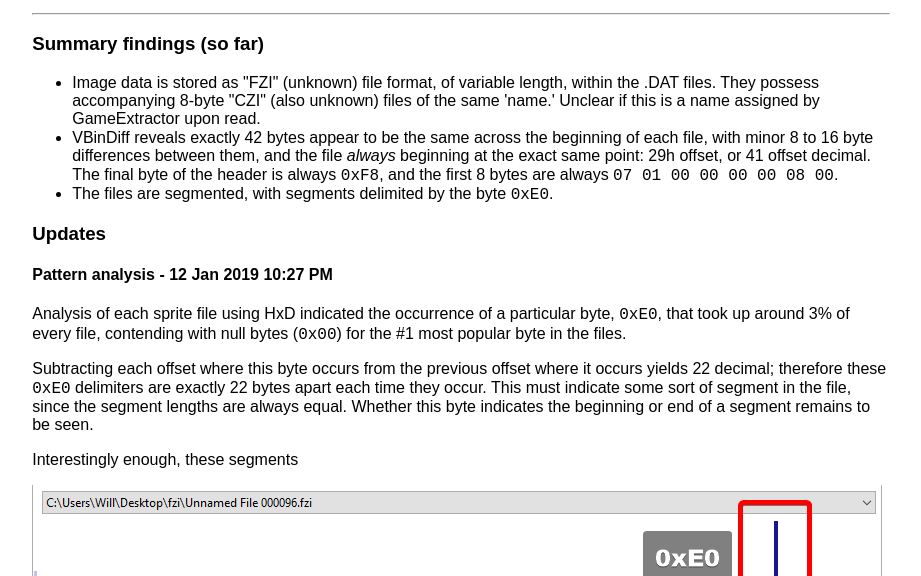
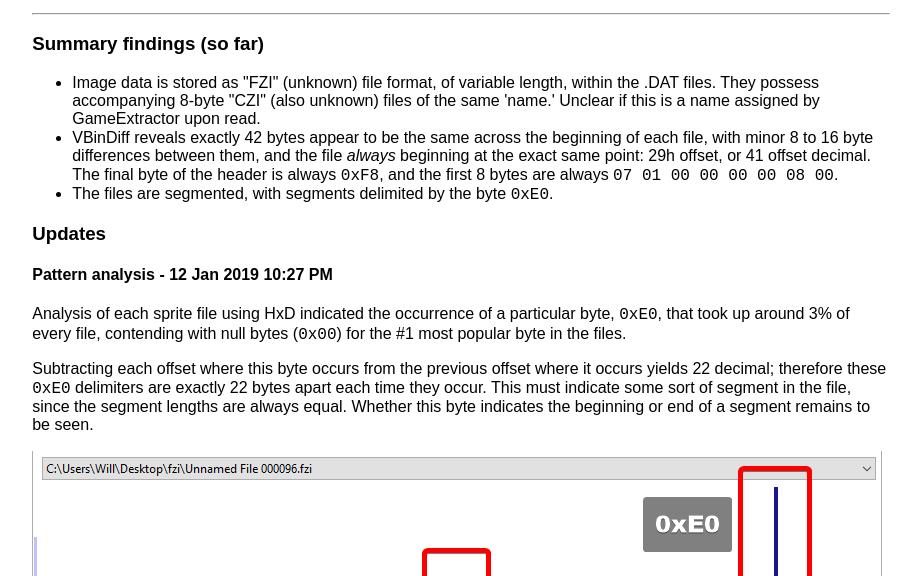
Before and after one commit to luciditee/luciditee.github.io, a plain HTML site: page simcity.html in a window 1280 px wide. Shown: the part 224-800 px from the top of the page, without its empty margins (179-1100 px from the left). Drawn offline with nearby package versions, Linux system fonts and the light colour scheme.

Commit message:
fix dumb typo

```diff
--- a/simcity.html
+++ b/simcity.html
@@ -34,7 +34,6 @@
 			<h4>Pattern analysis - 12 Jan 2019 10:27 PM</h4>
 			<p>Analysis of each sprite file using HxD indicated the occurrence of a particular byte, <code>0xE0</code>, that took up around 3% of every file, contending with null bytes (<code>0x00</code>) for the #1 most popular byte in the files.</p>
 			<p>Subtracting each offset where this byte occurs from the previous offset where it occurs yields 22 decimal; therefore these <code>0xE0</code> delimiters are exactly 22 bytes apart each time they occur.  This must indicate some sort of segment in the file, since the segment lengths are always equal.  Whether this byte indicates the beginning or end of a segment remains to be seen.</p>
-			<p>Interestingly enough, these segments
 			<p><img src="simcity/byte-e0.png" alt="Bar graph showing incidence of certain bytes in a file, with a substantial peak at 0xE0"></p>
 			<p>The other, equally noticeable occurrence is <code>0x80</code> seems to be all over the place.  This byte does not appear to have any kind of structure to it as it does not occur at any fixed, discrete interval.  However, it's all over the place&mdash;moreso than <code>0xE0</code>, which indicates to me that it's possibly a color value that occurs a lot.  Having written isometric game engines before, the most common 'color' value that occurs in isometric tiles (once fully fleshed out art is brought in) is <em>transparent.</em></p>
 			<p>However, the idea that this might be the color value that indicates 'transparency' conflicts with the fact that these bytes do not appear close together, at all, ever.  In one case, in the 96th file of the .DAT, an instance of <code>0x80</code> first occurs 28 bytes apart from the last, and then later occurs over 460 bytes apart from the last.  If this is truly some sort of color value, which I do believe it to be since it doesn't occur with any sort of structure, it either 1) just happens to show up a lot in the sprite, or 2) is somehow being obscured using Run-Length Encoding, which Maxis was known to do with their SimCity 2000 (and 3000) save file formats, which derived from Amiga IFF structure.</p>
```
